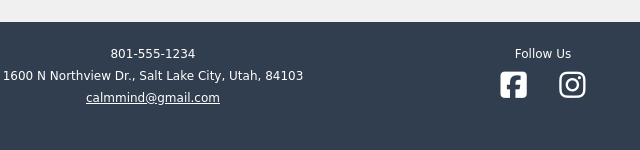
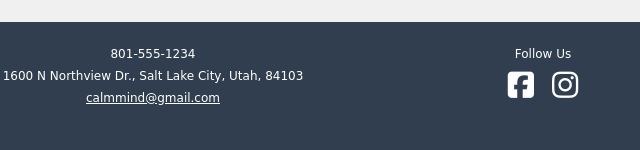
Before and after one commit to maggiemcc/bootstrap-calm-mind, a plain HTML site: page index.html in a window 1280 px wide. Shown: the part 2216-2366 px from the top of the page, 97-737 px from the left. Drawn offline with nearby package versions, Linux system fonts and the light colour scheme; a web font is replaced by a local one.

Commit message:
changed footer icons from h6 to a

```diff
--- a/css/contact.css
+++ b/css/contact.css
@@ -332,15 +332,13 @@ footer h6 {font-size: 1.2rem; padding-bottom: 1rem;}
 
 footer h6#email {text-decoration: underline; cursor: pointer;}
 
-footer h6.footerIcons {
+footer .footerIcons {
 	display: inline-block;
 	font-size: 3rem;
-	margin-right: 8%;
 	cursor: pointer;
+	color: #fff;
+	padding: 0 2%;
 }
-
-footer h6.footerIcons:last-child {margin-right: 0;}
-
 
 
 
--- a/css/index.css
+++ b/css/index.css
@@ -452,14 +452,22 @@ footer h6 {font-size: 1.2rem; padding-bottom: 1rem;}
 
 footer h6#email {text-decoration: underline; cursor: pointer;}
 
-footer h6.footerIcons {
+/* footer h6.footerIcons {
 	display: inline-block;
 	font-size: 3rem;
 	margin-right: 8%;
 	cursor: pointer;
 }
 
-footer h6.footerIcons:last-child {margin-right: 0;}
+footer h6.footerIcons:last-child {margin-right: 0;} */
+
+footer .footerIcons {
+	display: inline-block;
+	font-size: 3rem;
+	cursor: pointer;
+	color: #fff;
+	padding: 0 2%;
+}
 
 
 
--- a/css/yoga.css
+++ b/css/yoga.css
@@ -427,14 +427,22 @@ footer h6 {font-size: 1.2rem; padding-bottom: 1rem;}
 
 footer h6#email {text-decoration: underline; cursor: pointer;}
 
-footer h6.footerIcons {
+/* footer h6.footerIcons {
 	display: inline-block;
 	font-size: 3rem;
 	margin-right: 8%;
 	cursor: pointer;
 }
 
-footer h6.footerIcons:last-child {margin-right: 0;}
+footer h6.footerIcons:last-child {margin-right: 0;} */
+
+footer .footerIcons {
+	display: inline-block;
+	font-size: 3rem;
+	cursor: pointer;
+	color: #fff;
+	padding: 0 2%;
+}
 
 
 
--- a/index.html
+++ b/index.html
@@ -456,8 +456,11 @@
 					</div>
 					<div class="col">
 						<h6>Follow Us</h6>
-						<h6 class="footerIcons"><i class="fab fa-facebook-square"></i></h6>
-						<h6 class="footerIcons"><i class="fab fa-instagram"></i></h6>
+						<!-- <h6 class="footerIcons"><i class="fab fa-facebook-square"></i></h6>
+						<h6 class="footerIcons"><i class="fab fa-instagram"></i></h6> -->
+
+						<a href="#!"><i class="footerIcons fab fa-facebook-square"></i></a>
+						<a href="#!"><i class="footerIcons fab fa-instagram"></i></a>
 
 					</div>
 					<div class="col">
```
Also changed, not shown: contact.html (+5 -2 lines), yoga.html (+2 -2 lines).
